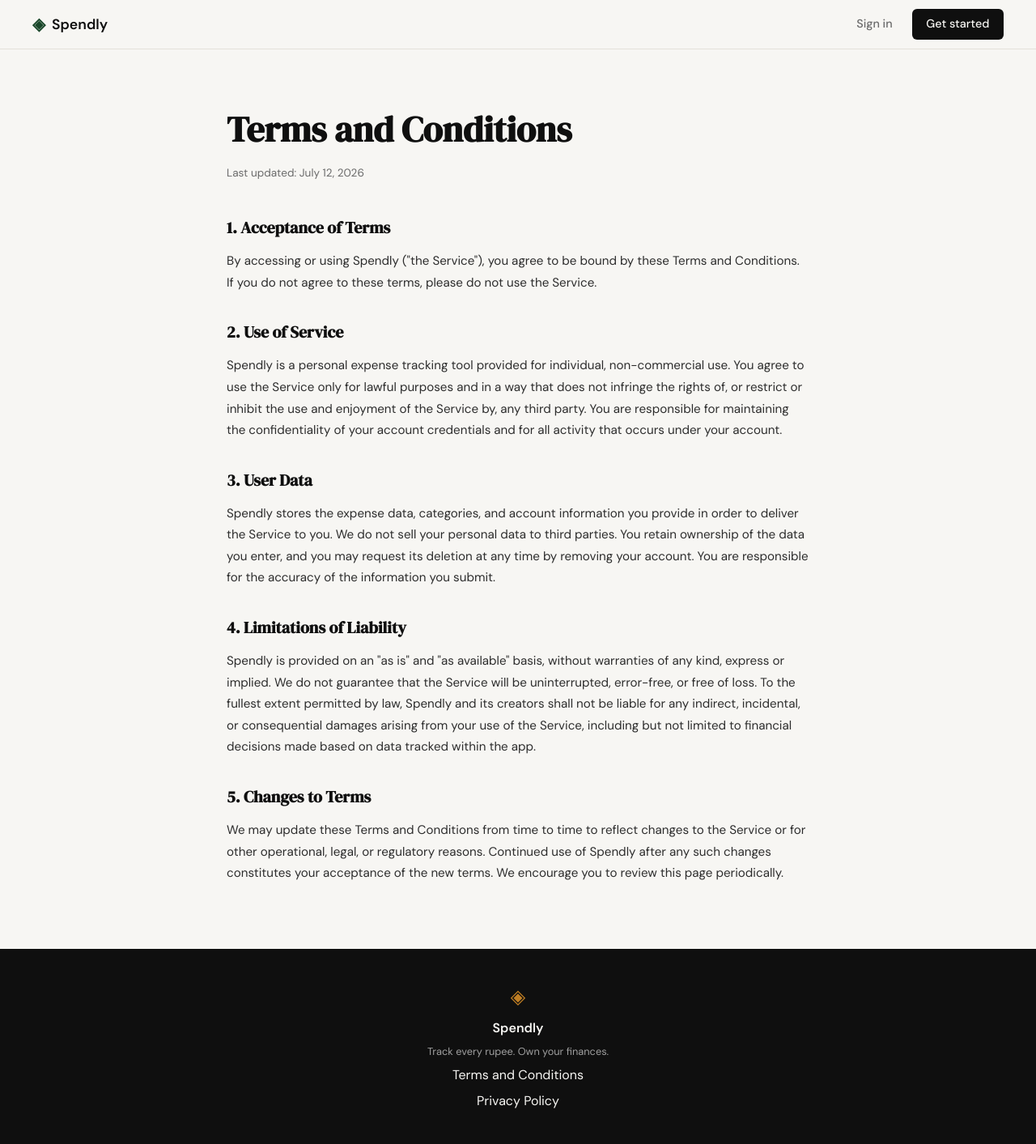
After one commit to niyanta02/Spendly_Claude_Code_Project, a Flask app: page /terms in a window 1280 px wide. The commit adds this page. Shown: the whole page at 81% size. Run offline with Flask 3, Linux system fonts and the light colour scheme.

Commit message:
terms: add terms and conditions page

```diff
--- a/app.py
+++ b/app.py
@@ -20,6 +20,11 @@ def register():
 @app.route("/login")
 def login():
     return render_template("login.html")
+
+
+@app.route("/terms")
+def terms():
+    return render_template("terms.html")
 
 
 # ------------------------------------------------------------------ #
--- a/static/css/style.css
+++ b/static/css/style.css
@@ -478,6 +478,50 @@ a { color: inherit; text-decoration: none; }
 .auth-switch a:hover { text-decoration: underline; }
 
 /* ------------------------------------------------------------------ */
+/* Legal pages                                                         */
+/* ------------------------------------------------------------------ */
+
+.legal-section {
+    padding: 4rem 2rem 5rem;
+}
+
+.legal-inner {
+    max-width: 720px;
+    margin: 0 auto;
+}
+
+.legal-title {
+    font-family: var(--font-display);
+    font-size: clamp(2rem, 4vw, 2.75rem);
+    color: var(--ink);
+    margin-bottom: 0.5rem;
+}
+
+.legal-updated {
+    font-size: 0.85rem;
+    color: var(--ink-muted);
+    margin-bottom: 2.5rem;
+}
+
+.legal-content h2 {
+    font-family: var(--font-display);
+    font-size: 1.25rem;
+    color: var(--ink);
+    margin-top: 2rem;
+    margin-bottom: 0.75rem;
+}
+
+.legal-content h2:first-child {
+    margin-top: 0;
+}
+
+.legal-content p {
+    font-size: 0.95rem;
+    color: var(--ink-soft);
+    line-height: 1.75;
+}
+
+/* ------------------------------------------------------------------ */
 /* Footer                                                              */
 /* ------------------------------------------------------------------ */
 
--- a/templates/base.html
+++ b/templates/base.html
@@ -34,7 +34,7 @@
             <span class="brand-icon">◈</span>
             <span class="footer-name">Spendly</span>
             <p class="footer-copy">Track every rupee. Own your finances.</p>
-            <a href="#">Terms and Conditions</a>
+            <a href="{{ url_for('terms') }}">Terms and Conditions</a>
             <a href="#">Privacy Policy</a>
         </div>
     </footer>
--- /dev/null
+++ b/templates/terms.html
@@ -0,0 +1,62 @@
+{% extends "base.html" %}
+
+{% block title %}Terms and Conditions — Spendly{% endblock %}
+
+{% block content %}
+
+<section class="legal-section">
+    <div class="legal-inner">
+        <h1 class="legal-title">Terms and Conditions</h1>
+        <p class="legal-updated">Last updated: July 12, 2026</p>
+
+        <div class="legal-content">
+            <h2>1. Acceptance of Terms</h2>
+            <p>
+                By accessing or using Spendly ("the Service"), you agree to be bound by these
+                Terms and Conditions. If you do not agree to these terms, please do not use
+                the Service.
+            </p>
+
+            <h2>2. Use of Service</h2>
+            <p>
+                Spendly is a personal expense tracking tool provided for individual,
+                non-commercial use. You agree to use the Service only for lawful purposes
+                and in a way that does not infringe the rights of, or restrict or inhibit
+                the use and enjoyment of the Service by, any third party. You are
+                responsible for maintaining the confidentiality of your account credentials
+                and for all activity that occurs under your account.
+            </p>
+
+            <h2>3. User Data</h2>
+            <p>
+                Spendly stores the expense data, categories, and account information you
+                provide in order to deliver the Service to you. We do not sell your personal
+                data to third parties. You retain ownership of the data you enter, and you
+                may request its deletion at any time by removing your account. You are
+                responsible for the accuracy of the information you submit.
+            </p>
+
+            <h2>4. Limitations of Liability</h2>
+            <p>
+                Spendly is provided on an "as is" and "as available" basis, without
+                warranties of any kind, express or implied. We do not guarantee that the
+                Service will be uninterrupted, error-free, or free of loss. To the fullest
+                extent permitted by law, Spendly and its creators shall not be liable for
+                any indirect, incidental, or consequential damages arising from your use of
+                the Service, including but not limited to financial decisions made based on
+                data tracked within the app.
+            </p>
+
+            <h2>5. Changes to Terms</h2>
+            <p>
+                We may update these Terms and Conditions from time to time to reflect
+                changes to the Service or for other operational, legal, or regulatory
+                reasons. Continued use of Spendly after any such changes constitutes your
+                acceptance of the new terms. We encourage you to review this page
+                periodically.
+            </p>
+        </div>
+    </div>
+</section>
+
+{% endblock %}
```
